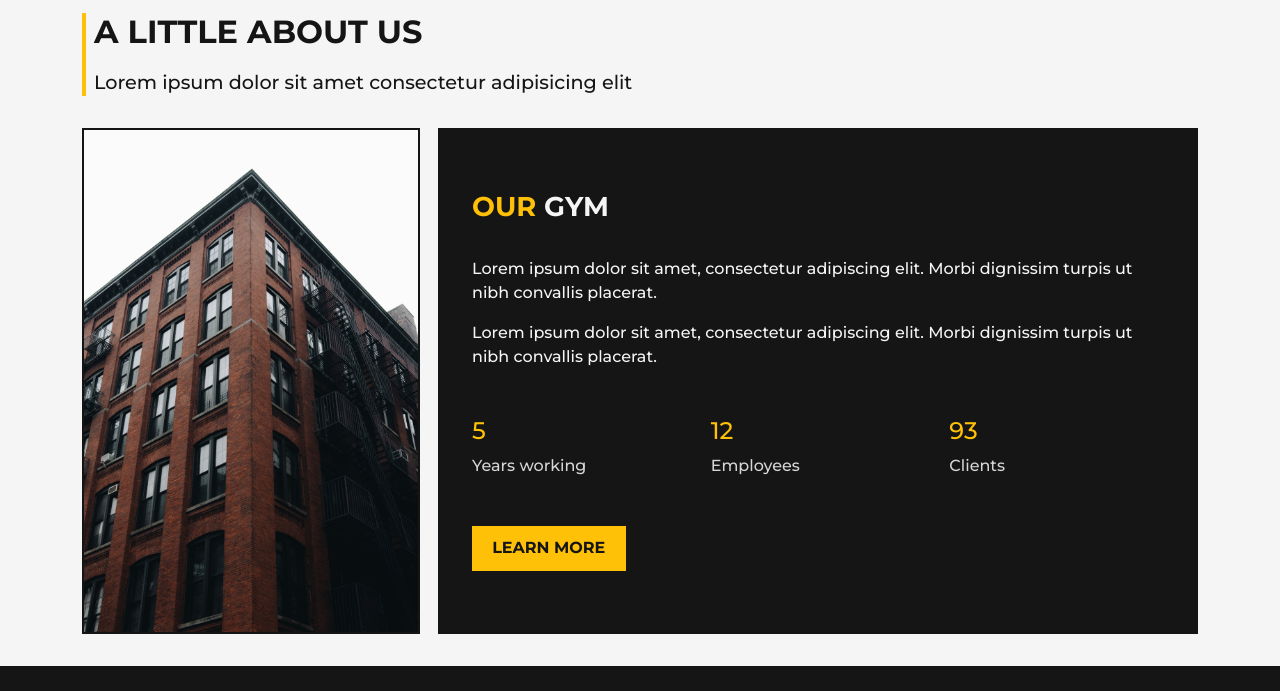
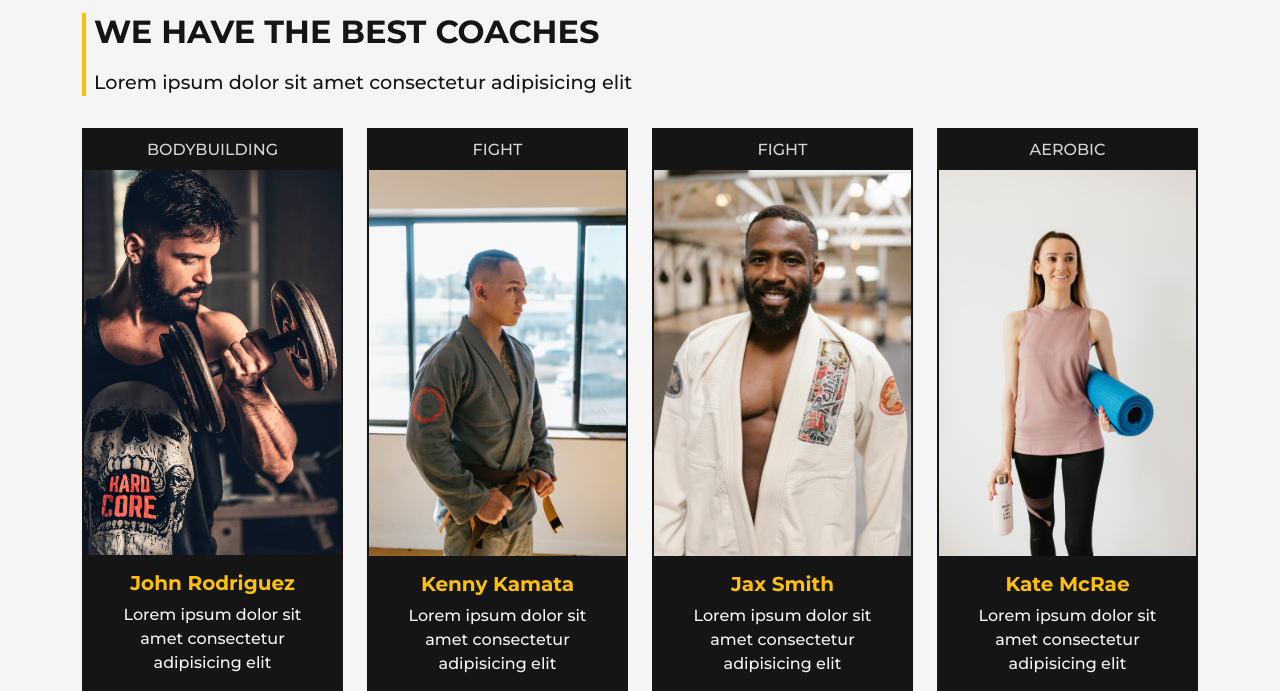
Before and after one commit to rafaeljosecomputacao/gym-bootstrap, a plain HTML site: page index.html in a window 1280 px wide. Shown: the part 1760-2451 px from the top of the page. Drawn offline with nearby package versions, Linux system fonts and the light colour scheme.

Commit message:
update-coaches-section

```diff
--- a/css/style.css
+++ b/css/style.css
@@ -202,54 +202,45 @@ body {
     font-size: 1.1em;
 }
 
-
-/* Gallery Section */
-#gallery-container {
-    margin-bottom: 4em;
+/* Coaches Section */
+#coaches-section {
+    margin-bottom: 2em;
 }
 
-#gallery-images {
+.coaches-title {
+    text-align: left;
+    border-left: 4px solid var(--primary-color);
+}
+
+#coaches-container {
     margin-top: 2em;
 }
 
-#gallery-images .col-md-4 {
-    position: relative;
+#coaches-container .card {
+    margin-bottom: 1em;
+    border-radius: 0;
+    border: 2px solid var(--dark-color);
     cursor: pointer;
+    transition: .5s;
 }
 
-#gallery-images .col-md-4:hover > .banner-content {
-    opacity: 0.2;
+#coaches-container img {
+    border-radius: 0;
 }
 
-#gallery-images .banner-content {
-    position: absolute;
-    top: 0;
-    left: 0;
-    height: 100%;
-    width: 100%;
-    background-color: #F5F5F5;
-    display: flex;
-    align-items: center;
-    justify-content: center;
-    flex-direction: column;
-    opacity: 0.2;
-    transition: 0.5s;
+#coaches-container .card-header,
+#coaches-container .card-footer {
+    color: var(--light-color);
+    border: none;
 }
 
-.banner-content p,
-.banner-content h3 {
-    color: #151515;
+#coaches-container .card-title {
     font-weight: 700;
 }
 
-.banner-content p {
-    font-size: 1em;
+#coaches-container .card-text {
+    color: var(--primary-txt-color);
 }
-
-.banner-content h3 {
-    font-size: 1.2em;
-}
-
 
 /* About Section */
 #about-section {
@@ -435,11 +426,24 @@ body {
         justify-content: center;
     }
 
-
-    #gallery-images .banner-content {
-        opacity: 0;
+    /* Coaches Section */
+    #coaches-section {
+        margin-top: -1em;
     }
 
+    #coaches-container .card {
+        min-height: 480px;
+    }
+
+    #coaches-container .card-header,
+    #coaches-container .card-text,
+    #coaches-container .card-footer {
+        font-size: 0.8em;
+    }
+
+    #coaches-container .card-title {
+        font-size: 1em;
+    }
 
     /* About Section */
     #about-section {
@@ -532,6 +536,21 @@ body {
         border-color: var(--primary-color);
     }
 
+    /* Coaches Section */
+    #coaches-container .card:hover {
+        border-color: var(--primary-color);
+    }
+
+    #coaches-container .card-header,
+    #coaches-container .card-text,
+    #coaches-container .card-footer {
+        font-size: 1em;
+    }
+
+    #coaches-container .card-title {
+        font-size: 20px;
+    }
+
     /* About Section */
     #about-banner img:hover {
         border-color: var(--primary-color);
--- a/index.html
+++ b/index.html
@@ -153,61 +153,71 @@
             </div>
         </div>
     </section>
-    <!-- Gallery Section
-    <div class="container" id="gallery-container">
-        <div class="col-12">
-            <h2 class="title txt-primary">Highlights gallery</h2>
-            <p class="subtitle txt-secondary">
-                Lorem ipsum dolor sit amet, consectetur adipiscing elit.
+    <!-- Coaches Section -->
+    <section class="container" id="coaches-section">
+        <div class="coaches-title">
+            <h2 class="text-uppercase title">We have the best coaches</h2>
+            <p class="subtitle">
+                Lorem ipsum dolor sit amet consectetur adipisicing elit
             </p>
         </div>
-        <div class="col-12" id="gallery-images">
-            <div class="row g-4">
-                <div class="col-12 col-md-4">
-                    <img src="img/image-1.jpg" alt="Team" class="img-fluid" />
-                    <div class="banner-content">
-                        <p class="text-uppercase">Team</p>
-                        <h3>Trained professionals</h3>
+        <div id="coaches-container">
+            <div class="row">
+                <div class="col-12 col-md-3">
+                    <div class="card text-center secondary-bg-color">
+                        <div class="card-header text-uppercase">Bodybuilding</div>
+                        <img src="img/card-coaches-1.jpg" alt="John Rodriguez" class="card-img-top">
+                        <div class="card-body">
+                            <h5 class="card-title text-warning">John Rodriguez</h5>
+                            <p class="card-text">
+                                Lorem ipsum dolor sit amet consectetur adipisicing elit
+                            </p>
+                        </div>
+                        <div class="card-footer text-uppercase">Personal Trainer</div>
                     </div>
                 </div>
-                <div class="col-12 col-md-4">
-                    <img src="img/image-2.jpg" alt="Equipment" class="img-fluid" />
-                    <div class="banner-content">
-                        <p class="text-uppercase">Equipment</p>
-                        <h3>Best brands</h3>
+                <div class="col-12 col-md-3">
+                    <div class="card text-center secondary-bg-color">
+                        <div class="card-header text-uppercase">Fight</div>
+                        <img src="img/card-coaches-2.jpg" alt="Kenny Kamata" class="card-img-top">
+                        <div class="card-body">
+                            <h5 class="card-title text-warning">Kenny Kamata</h5>
+                            <p class="card-text">
+                                Lorem ipsum dolor sit amet consectetur adipisicing elit
+                            </p>
+                        </div>
+                        <div class="card-footer text-uppercase">Shotokan Karate</div>
                     </div>
                 </div>
-                <div class="col-12 col-md-4">
-                    <img src="img/image-3.jpg" alt="Fights" class="img-fluid" />
-                    <div class="banner-content">
-                        <p class="text-uppercase">Fights</p>
-                        <h3>Various modalities</h3>
+                <div class="col-12 col-md-3">
+                    <div class="card text-center secondary-bg-color">
+                        <div class="card-header text-uppercase">Fight</div>
+                        <img src="img/card-coaches-3.jpg" alt="Jax Smith" class="card-img-top">
+                        <div class="card-body">
+                            <h5 class="card-title text-warning">Jax Smith</h5>
+                            <p class="card-text">
+                                Lorem ipsum dolor sit amet consectetur adipisicing elit
+                            </p>
+                        </div>
+                        <div class="card-footer text-uppercase">Jiu Jitsu</div>
                     </div>
                 </div>
-                <div class="col-12 col-md-4">
-                    <img src="img/image-4.jpg" alt="Nutrition" class="img-fluid" />
-                    <div class="banner-content">
-                        <p class="text-uppercase">Nutrition</p>
-                        <h3>Nutritional tips</h3>
-                    </div>
-                </div>
-                <div class="col-12 col-md-4">
-                    <img src="img/image-5.jpg" alt="Cross fit" class="img-fluid" />
-                    <div class="banner-content">
-                        <p class="text-uppercase">Cross fit</p>
-                        <h3>Endurance training</h3>
-                    </div>
-                </div>
-                <div class="col-12 col-md-4">
-                    <img src="img/image-6.jpg" alt="Personal trainer" class="img-fluid" />
-                    <div class="banner-content">
-                        <p class="text-uppercase">Personal trainer</p>
-                        <h3>Personalized follow-up</h3>
+                <div class="col-12 col-md-3">
+                    <div class="card text-center mb-0 secondary-bg-color">
+                        <div class="card-header text-uppercase">Aerobic</div>
+                        <img src="img/card-coaches-4.jpg" alt="Kate McRae" class="card-img-top">
+                        <div class="card-body">
+                            <h5 class="card-title text-warning">Kate McRae</h5>
+                            <p class="card-text">
+                                Lorem ipsum dolor sit amet consectetur adipisicing elit
+                            </p>
+                        </div>
+                        <div class="card-footer text-uppercase">Aerobic Dancing</div>
                     </div>
                 </div>
             </div>
         </div>
-    </div>-->
+    </section>
     <!-- About Section -->
     <section class="container" id="about-section">
         <div class="about-title">
```
Also changed, not shown: img/card-coaches-1.jpg (renamed from img/image-1.jpg), img/card-coaches-2.jpg (added), img/card-coaches-3.jpg (added), img/card-coaches-4.jpg (added), img/image-2.jpg (deleted), img/image-3.jpg (deleted), img/image-4.jpg (deleted), img/image-5.jpg (deleted), img/image-6.jpg (deleted).
